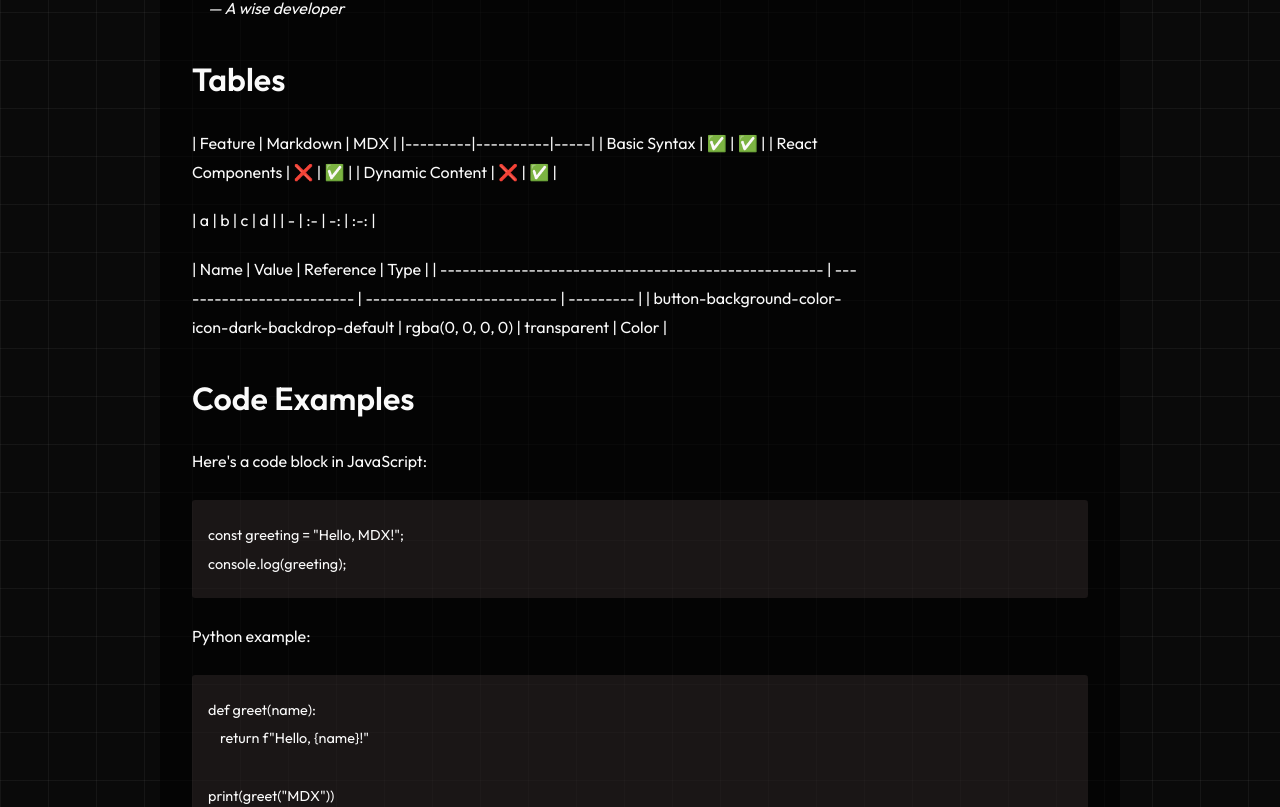
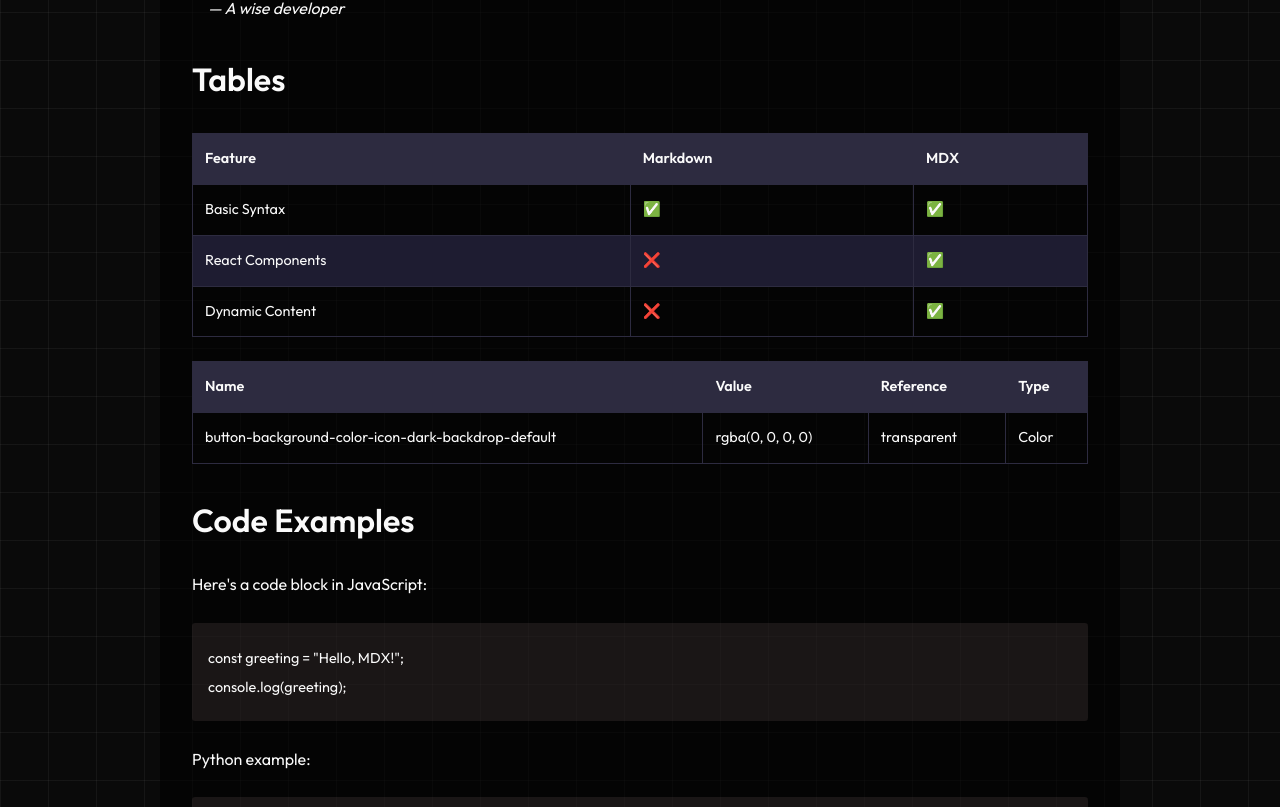
Before and after one commit to b-rucel/brucelim.com, a Next.js app: page /blog/hello-world in a window 1280 px wide. Shown: the part 773-1580 px from the top of the page. Built offline with nearby package versions, Linux system fonts and the light colour scheme.

Commit message:
enable table markdown

```diff
--- a/app/blog/hello-world/page.mdx
+++ b/app/blog/hello-world/page.mdx
@@ -28,8 +28,6 @@ This is a list in markdown:
 | React Components | ❌ | ✅ |
 | Dynamic Content | ❌ | ✅ |
 
-| a | b  |  c |  d  |
-| - | :- | -: | :-: |
 
 | Name                                                 | Value                     | Reference                  | Type      |
 | ---------------------------------------------------- | ------------------------- | -------------------------- | --------- |
--- a/app/styles/mdx.css
+++ b/app/styles/mdx.css
@@ -133,18 +133,19 @@
 .mdx-content td {
   padding: 0.75rem;
   text-align: left;
-  border: 1px solid var(--border-color, #e5e7eb);
+  border: 1px solid var(--border-color, #2D2B40);
 }
 
 .mdx-content th {
-  background-color: var(--background-color, #f9fafb);
+  background-color: var(--background-color, #2D2B40);
   font-weight: 600;
 }
 
 .mdx-content tr:nth-child(even) {
-  background-color: var(--background-color-alt, #f3f4f6);
+  background-color: #1E1C31;
 }
 
 .mdx-content tr:hover {
-  background-color: var(--background-color-hover, #f0f1f3);
+  background-color: #cbd5e1;
+  color: #2D2B40;
 }
--- a/next.config.ts
+++ b/next.config.ts
@@ -1,5 +1,13 @@
 import type { NextConfig } from "next";
-const withMDX = require('@next/mdx')();
+import nextMDX from '@next/mdx';
+import remarkGfm from 'remark-gfm';
+
+const withMDX = nextMDX({
+  extension: /\.mdx?$/,
+  options: {
+    remarkPlugins: [remarkGfm],
+  }
+});
 
 const nextConfig: NextConfig = {
   // Enable Cloudflare Pages compatibility
@@ -7,8 +15,6 @@ const nextConfig: NextConfig = {
   images: {
     unoptimized: true,
   },
-  experimental: {
-  },
   // Configure pageExtensions to support MDX
   pageExtensions: ['js', 'jsx', 'mdx', 'ts', 'tsx'],
 };
```
Also changed, not shown: package.json (+5 -2 lines), 1 other file (tests, documents, lock files or other folders).
